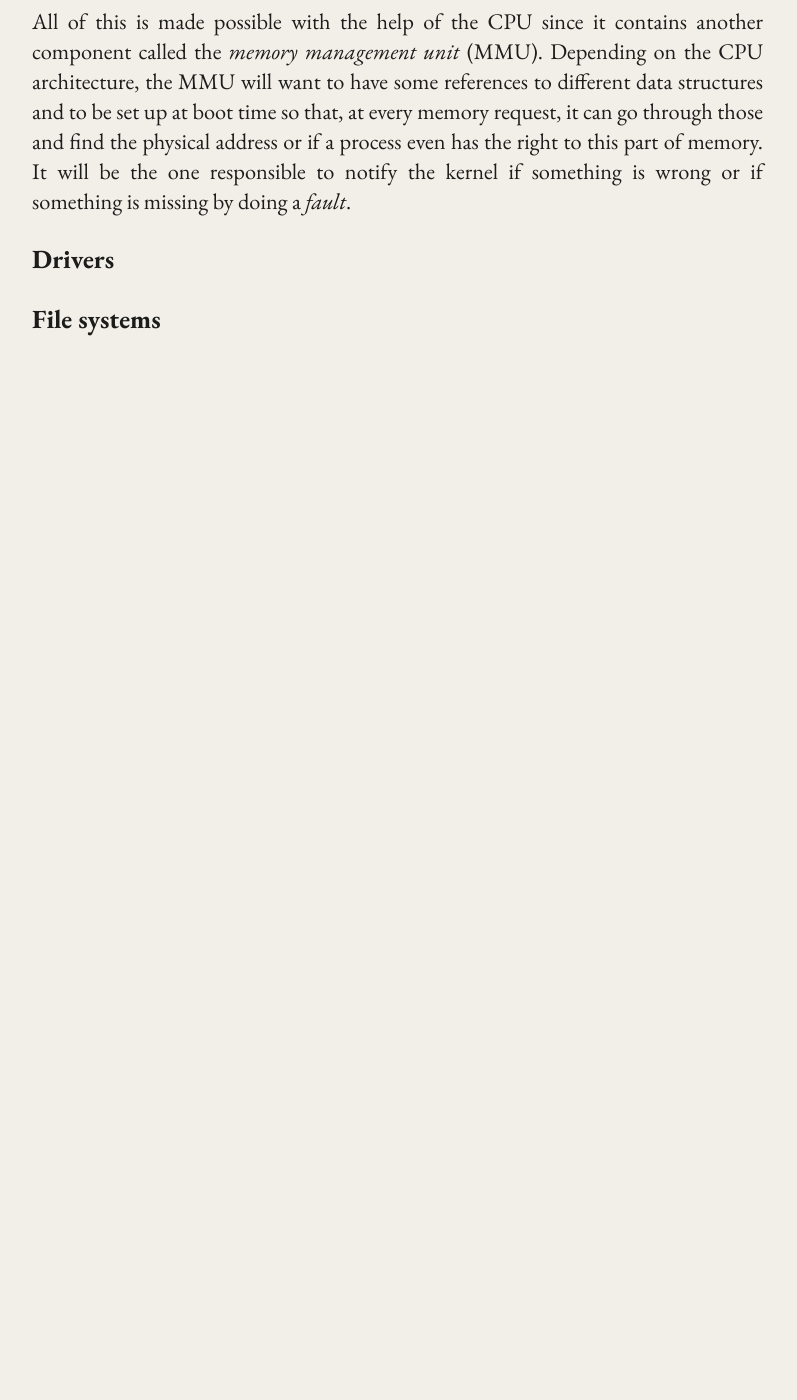
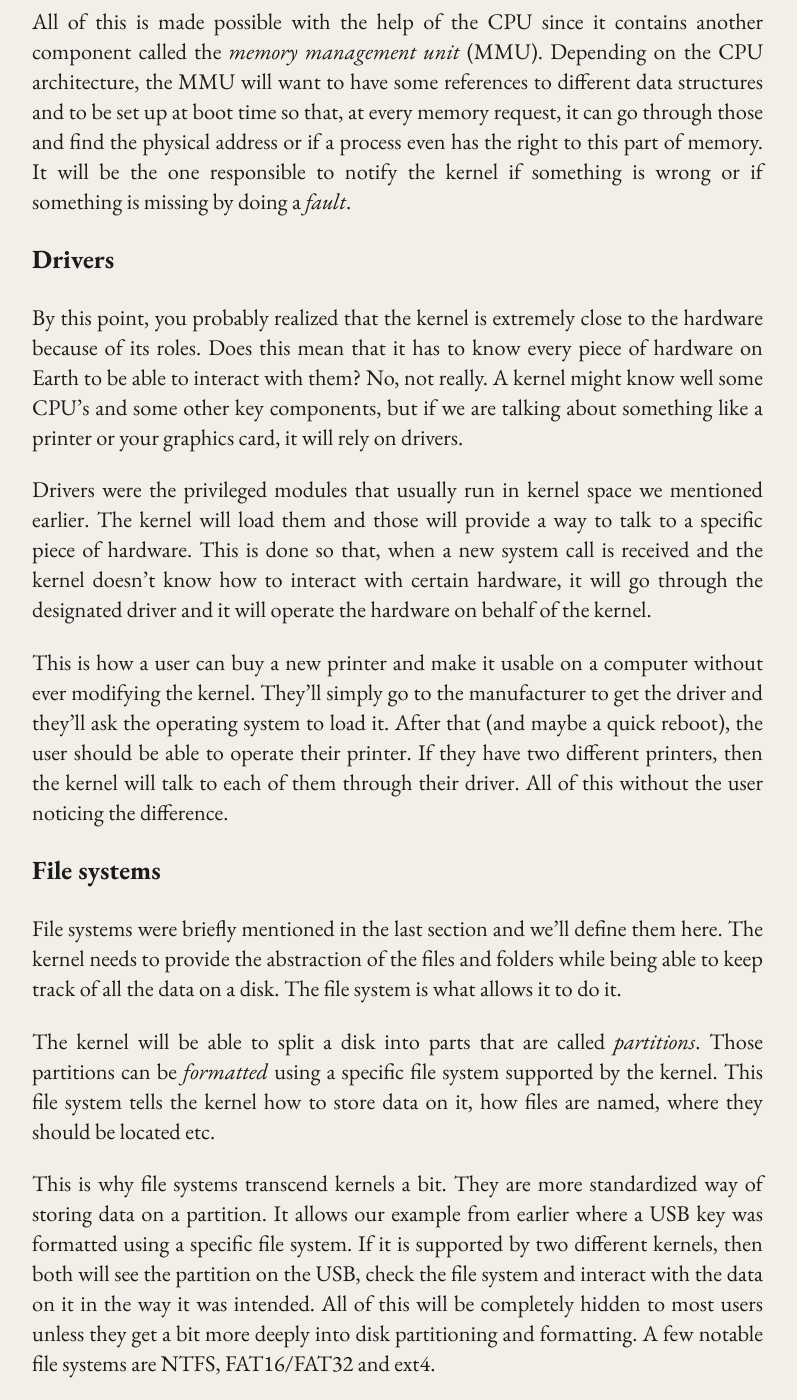
Before and after one commit to eFournierRobert/eFournierRobert.github.io, a Jekyll site: the page built from _posts/btob/2026-03-11-os.md, in a window 1280 px wide and 1400 px high, scrolled down 9105 px. Shown: the whole window, without its empty margins (178-975 px from the left). Built offline with Jekyll 4.4.1, drawn with Linux system fonts in a browser that asks for light colours; before the commit the page ends 9467 px from its top, so only the background shows below that; some of the changed text lies outside the part shown.

Commit message:
Finished the how

```diff
--- a/_posts/btob/2026-03-11-os.md
+++ b/_posts/btob/2026-03-11-os.md
@@ -228,7 +228,7 @@ This is why an operating system, with the help of the hardware, divides the comp
 for software: *kernel space* and *user space*. We can call those *execution modes* too.
 
 Kernel space is for the core of the operating system which we call the *kernel*. Only it and a restricted amount
-of privileged processes (like drivers which we'll cover later) can run at this state, but what does it gain from it? The kernel is the place where all
+of privileged modules (like drivers which we'll cover later) can run at this state, but what does it gain from it? The kernel is the place where all
 the complex operations said in the previous section (managing resources and abstraction) are done. To achieve those operations,
 it needs unlimited access over the machine and the processes on it so it is why it has its own dedicated execution
 mode where it is the sole dictator of the computer.
@@ -304,4 +304,34 @@ something is missing by doing a *fault*.
 
 ### Drivers
 
+By this point, you probably realized that the kernel is extremely close to the hardware because of its roles. Does
+this mean that it has to know every piece of hardware on Earth to be able to interact with them? No, not really.
+A kernel might know well some CPU's and some other key components, but if we are talking about something like a printer
+or your graphics card, it will rely on drivers.
+
+Drivers were the privileged modules that usually run in kernel space we mentioned earlier. The kernel will load them
+and those will provide a way to talk to a specific piece of hardware. This is done so that, when a new system call is
+received and the kernel doesn't know how to interact with certain hardware, it will go through the designated driver and it will
+operate the hardware on behalf of the kernel.
+
+This is how a user can buy a new printer and make it usable on a computer without ever modifying the kernel. They'll simply go
+to the manufacturer to get the driver and they'll ask the operating system to load it. After that (and maybe a quick reboot),
+the user should be able to operate their printer. If they have two different printers, then the kernel will talk to each of them
+through their driver. All of this without the user noticing the difference.
+
 ### File systems
+
+File systems were briefly mentioned in the last section and we'll define them here. The kernel needs to provide
+the abstraction of the files and folders while being able to keep track of all the data on a disk. The file
+system is what allows it to do it.
+
+The kernel will be able to split a disk into parts that are called *partitions*.
+Those partitions can be *formatted* using a specific file system supported by the kernel. This file system tells
+the kernel how to store data on it, how files are named, where they should be located etc.
+
+This is why file systems transcend kernels a bit. They are more standardized way of storing data on a partition.
+It allows our example from earlier where a USB key was formatted using a specific file system. If it is
+supported by two different kernels, then both will see the partition on the USB, check the file system
+and interact with the data on it in the way it was intended. All of this will be completely hidden to most users
+unless they get a bit more deeply into disk partitioning and formatting. A few notable file systems are NTFS,
+FAT16/FAT32 and ext4.
```
